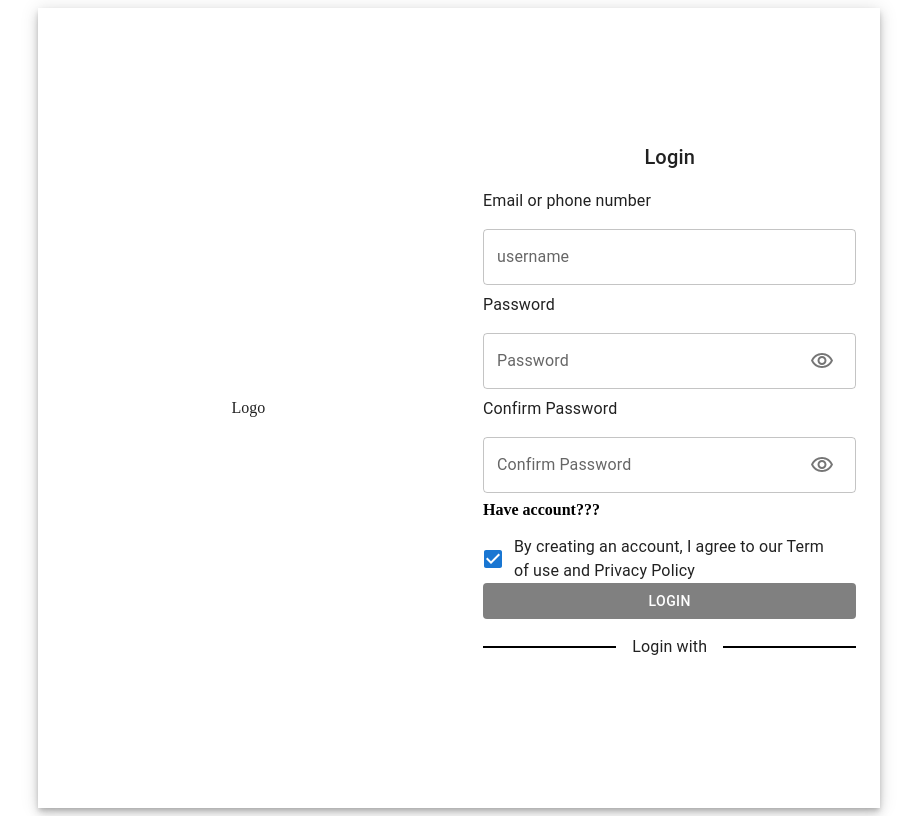
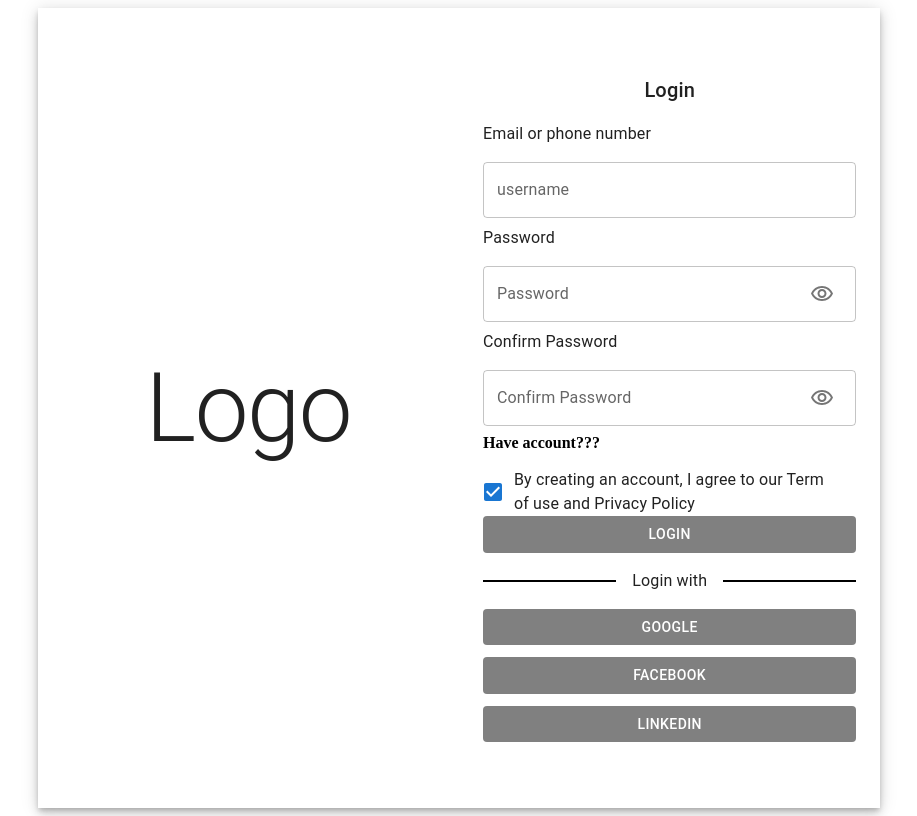
Before and after one commit to anhnm0802/webstorm, a React (Vite) app: page /sign_up in a window 1280 px wide. Shown: the whole page, without its empty margins (181-1098 px from the left). Built offline with nearby package versions, Linux system fonts and the light colour scheme.

Commit message:
update signup

```diff
--- a/src/pages/Signup/Signup.tsx
+++ b/src/pages/Signup/Signup.tsx
@@ -23,7 +23,11 @@ const Signup = () => {
   const handleClickShowPassword = () => {
     setVisiblePw(!visiblePw);
   };
-  const [valueinput, setValueinput] = useState({ username: "", password: "" });
+  const [valueinput, setValueinput] = useState({
+    username: "",
+    password: "",
+    confirmvalue: "",
+  });
   const Handlesubmit = () => {
     const userData = {
       username: valueinput.username,
@@ -37,7 +41,14 @@ const Signup = () => {
       .catch(function (error) {
         console.log(error);
       });
+    setValueinput({ username: "", password: "", confirmvalue: "" });
   };
+  const list = [
+    { id: 1, name: "Google" },
+    { id: 2, name: "Facebook" },
+    { id: 3, name: "linkedin" },
+  ];
+
   return (
     <>
       <Grid container sx={{ height: "100vh" }} justifyContent={"center"}>
@@ -64,7 +75,7 @@ const Signup = () => {
               alignItems: "center",
             }}
           >
-            Logo
+            <Typography variant="h1">Logo</Typography>
           </Grid>
           <Grid
             item
@@ -148,11 +159,11 @@ const Signup = () => {
                   inputProps={{ minLength: 8 }}
                   type={visiblePw ? "text" : "password"}
                   label="Confirm Password"
-                  value={valueinput.password}
+                  value={valueinput.confirmvalue}
                   onChange={(event) =>
                     setValueinput({
                       ...valueinput,
-                      password: event.target.value,
+                      confirmvalue: event.target.value,
                     })
                   }
                 ></TextField>
@@ -195,19 +206,16 @@ const Signup = () => {
                   sx={{ height: "0px", border: "1px solid black" }}
                 ></Box>
               </Box>
-              {/* <Button
+              <Box
+                width={"100%"}
                 sx={{
-                  bgcolor: "gray",
-                  color: "white",
-                  width: "100%",
-                  "&:hover": {
-                    color: "black",
-                    background: "#cccccc",
-                  },
+                  display: "flex",
+                  flexDirection: "column",
+                  gap: 1.5,
                 }}
               >
-                Google
-              </Button>
+                {list.map((item: { id: number; name: string }) => {
+                  return (
                     <Button
                       sx={{
                         bgcolor: "gray",
@@ -219,22 +227,11 @@ const Signup = () => {
                         },
                       }}
                     >
-                Facebook
+                      {item.name}
                     </Button>
-              <Button
-                sx={{
-                  bgcolor: "gray",
-                  color: "white",
-                  width: "100%",
-                  "&:hover": {
-                    color: "black",
-                    background: "#cccccc",
-                  },
-                }}
-                startIcon={<></>}
-              >
-                Github
-              </Button> */}
+                  );
+                })}
+              </Box>
             </Box>
           </Grid>
         </Grid>
```
Lines whose indentation alone changed are shown as unchanged.
